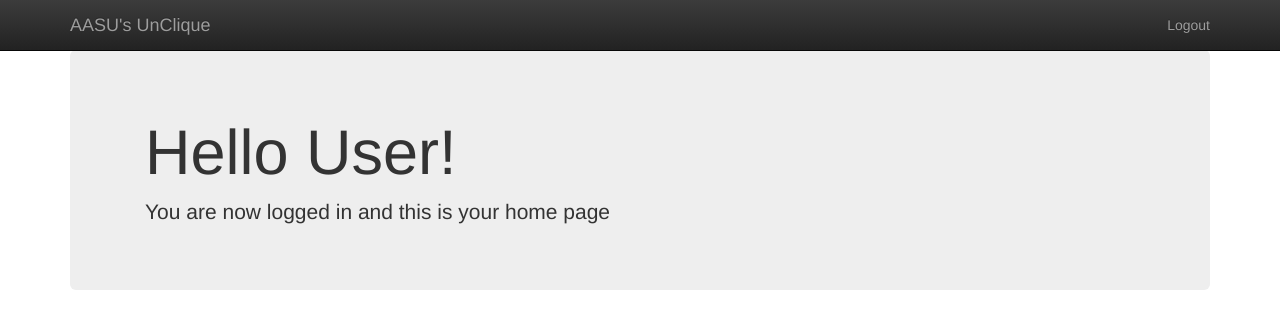
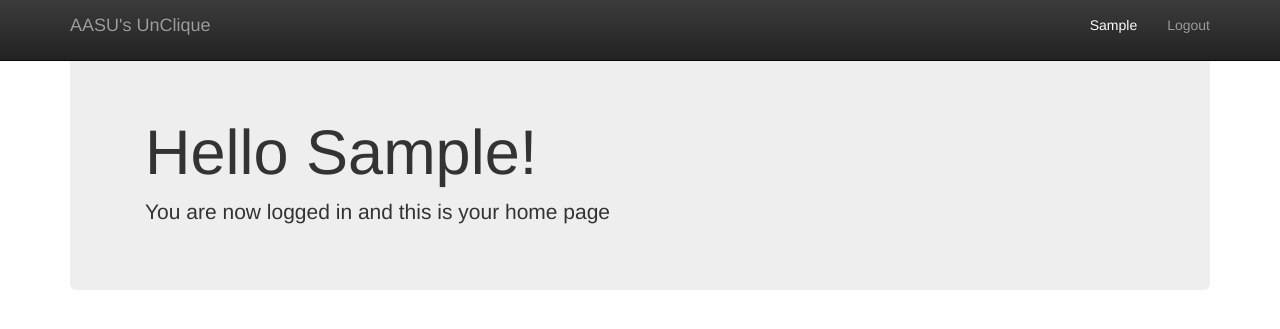
Before and after one commit to NichJohn83/UnClique, a Django app: a page that uses UnClique/templates/base.html in a window 1280 px wide. Shown: the top 329 px of the page. Run offline with Django 3.2, Linux system fonts and the light colour scheme; the visitor is signed in with stand-in values (Sample User, id 1); some libraries are stand-ins or nearby versions.

Commit message:
changed some designs regarding name and login/out placement in top right hand corner. Also added customization w/ users names

```diff
--- a/UnClique/templates/base.html
+++ b/UnClique/templates/base.html
@@ -1,6 +1,11 @@
 {% load staticfiles %}
 
 <!doctype html>
+<style>
+.whitetext {
+        color: white;
+}
+</style>
 <html class="no-js" lang="">
     <head>
         <meta charset="utf-8">
@@ -29,14 +34,24 @@
         </div>
       <ul class="nav navbar-nav navbar-right">
           {% if user.is_authenticated %}
-            <li><a href="{% url 'member_logout' %} "> Logout </a> </li>
+
+          <li><a href=""> <p class="whitetext"> {{user.first_name}} </p></a> </li>
+
           {% else %}
-            <li>
-                <a href="{$% url 'member_login' %} "> Login </a>
-            </li>
+
+            <li> <a href="{$% url 'member_login' %} "> Login </a> </li>
           {% endif %}
+
           {% if not user.is_authenticated %}
+
           <li><a href="{$% url 'member_signup' %} "> Register </a></li>
+
+          {% else %}
+
+          <li> <a href="{% url 'member_logout' %} "> Logout </a> </li>
+
+
+
           {% endif %}
       </ul>
 
--- a/UnClique/templates/members/home.html
+++ b/UnClique/templates/members/home.html
@@ -7,7 +7,7 @@ Home
 {% block content%}
     <div class="jumbotron">
         <div class="container">
-            <h1> Hello User!</h1>
+            <h1> Hello {{user.first_name}}!</h1>
             <p>You are now logged in and this is your home page</p>
         </div>
     </div>
```
Also changed, not shown: README.md.
